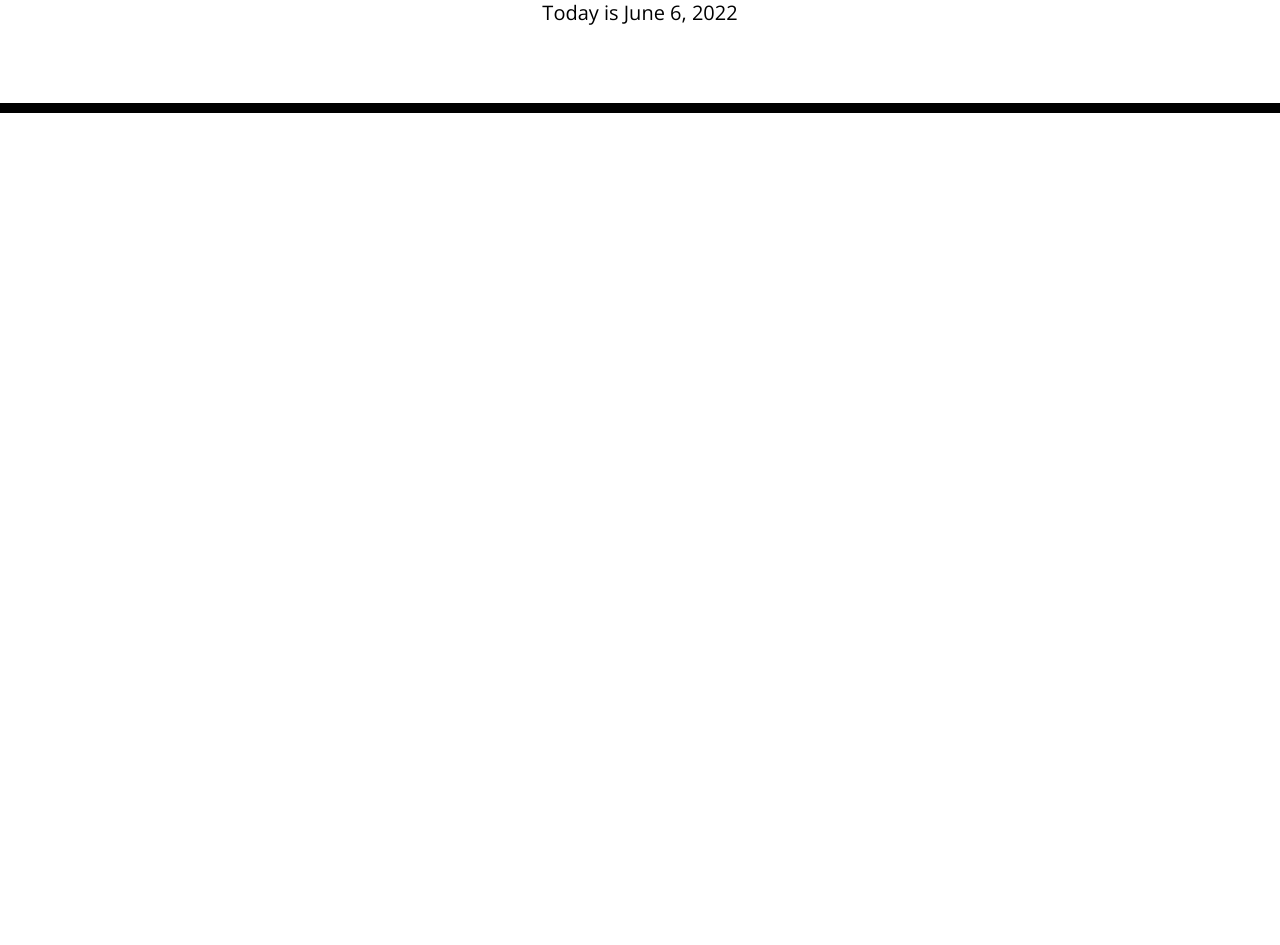
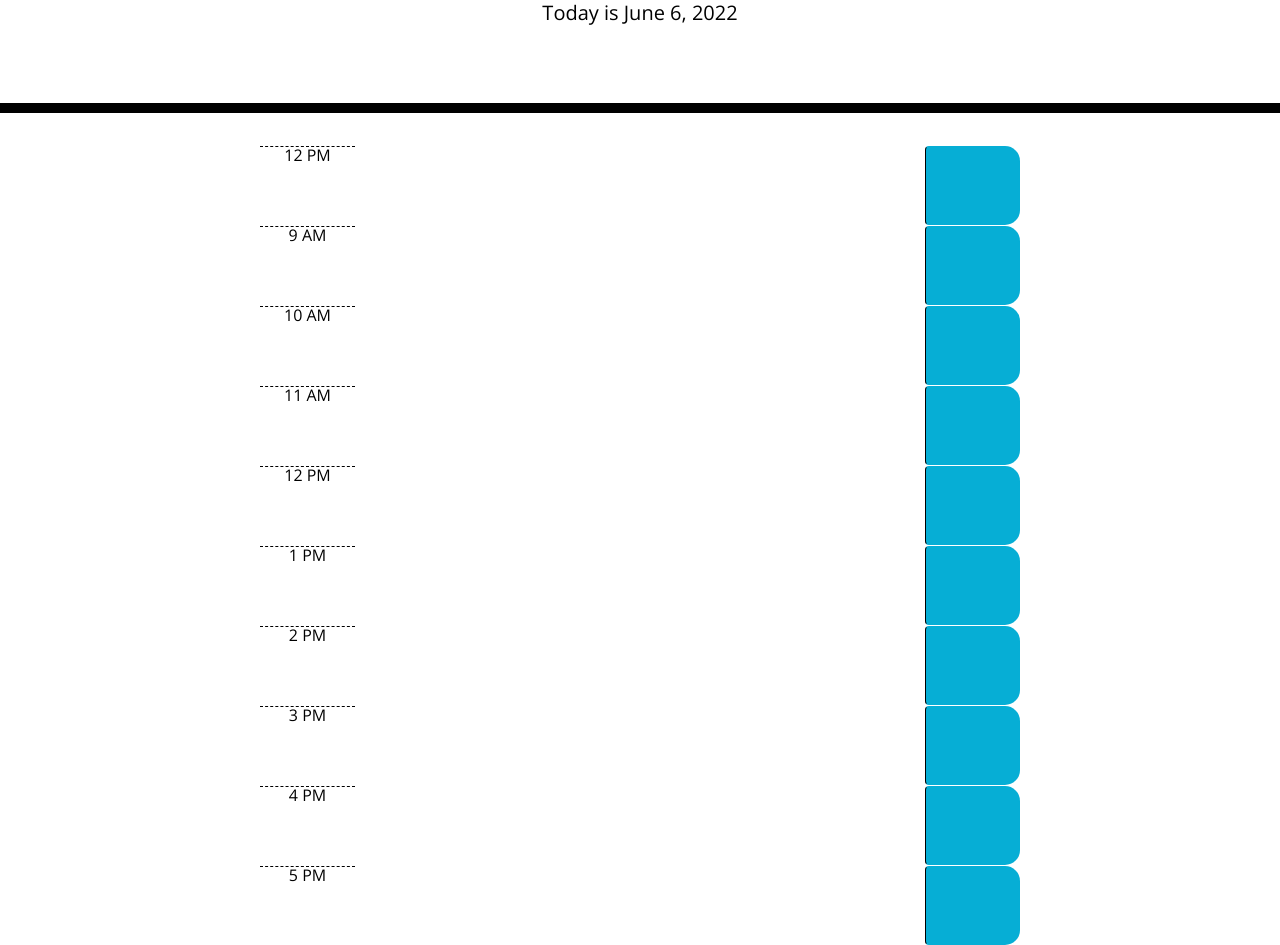
Before and after one commit to LDagnese/work-scheduler, a plain HTML site: page index.html in a window 1280 px wide. Shown: the part 191-1136 px from the top of the page. Before the commit the page ends 800 px from the top, so only its background shows below. Drawn offline with nearby package versions, Linux system fonts and the light colour scheme.

Commit message:
added time blocks

```diff
--- a/assets/css/style.css
+++ b/assets/css/style.css
@@ -33,7 +33,7 @@ textarea{
 .row {
   white-space: pre-wrap;
   height: 80px;
-  border-top: 1px solid white;;
+  border-top: 1px solid white;
 }
 
 .hour {
--- a/index.html
+++ b/index.html
@@ -30,7 +30,66 @@
       <p id="currentDay" class="lead"></p>
     </header>
     <div class="container">
-      <!-- Timeblocks go here -->
+      <!-- 8AM Timeblock -->
+      <div class="row justify-content-center time-block">
+        <div class="col-1 hour">12 PM</div>
+        <p class="col-6 description"></p>
+        <button class="btn saveBtn col-1"></button>
+      </div>
+      <!-- 9AM Timeblock -->
+      <div class="row justify-content-center time-block">
+        <div class="col-1 hour">9 AM</div>
+        <p class="col-6 description"></p>
+        <button class="btn saveBtn col-1"></button>
+      </div>
+      <!-- 10AM Timeblock -->
+      <div class="row justify-content-center time-block">
+        <div class="col-1 hour">10 AM</div>
+        <p class="col-6 description"></p>
+        <button class="btn saveBtn col-1"></button>
+      </div>
+      <!-- 11AM Timeblock -->
+      <div class="row justify-content-center time-block">
+        <div class="col-1 hour">11 AM</div>
+        <p class="col-6 description"></p>
+        <button class="btn saveBtn col-1"></button>
+      </div>
+      <!-- 12PM Timeblock -->
+      <div class="row justify-content-center time-block">
+        <div class="col-1 hour">12 PM</div>
+        <p class="col-6 description"></p>
+        <button class="btn saveBtn col-1"></button>
+      </div>
+      <!-- 1PM Timeblock -->
+      <div class="row justify-content-center time-block">
+        <div class="col-1 hour">1 PM</div>
+        <p class="col-6 description"></p>
+        <button class="btn saveBtn col-1"></button>
+      </div>
+      <!-- 2PM Timeblock -->
+      <div class="row justify-content-center time-block">
+        <div class="col-1 hour">2 PM</div>
+        <p class="col-6 description"></p>
+        <button class="btn saveBtn col-1"></button>
+      </div>
+      <!-- 3PM Timeblock -->
+      <div class="row justify-content-center time-block">
+        <div class="col-1 hour">3 PM</div>
+        <p class="col-6 description"></p>
+        <button class="btn saveBtn col-1"></button>
+      </div>
+      <!-- 4PM Timeblock -->
+      <div class="row justify-content-center time-block">
+        <div class="col-1 hour">4 PM</div>
+        <p class="col-6 description"></p>
+        <button class="btn saveBtn col-1"></button>
+      </div>
+      <!-- 5PM Timeblock -->
+      <div class="row justify-content-center time-block">
+        <div class="col-1 hour">5 PM</div>
+        <p class="col-6 description"></p>
+        <button class="btn saveBtn col-1"></button>
+      </div>
     </div>
 
     <script src="https://code.jquery.com/jquery-3.4.1.min.js"></script>
```
